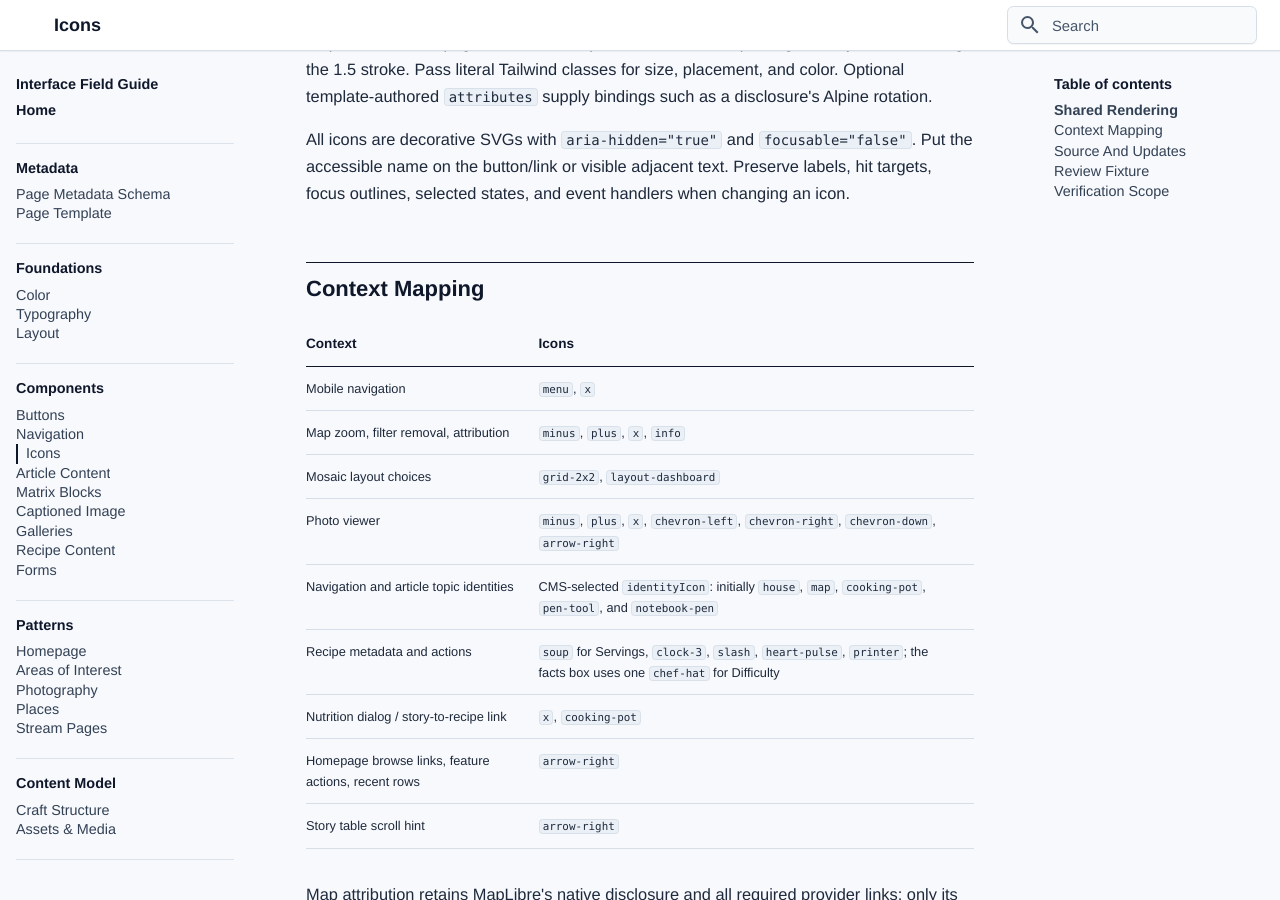
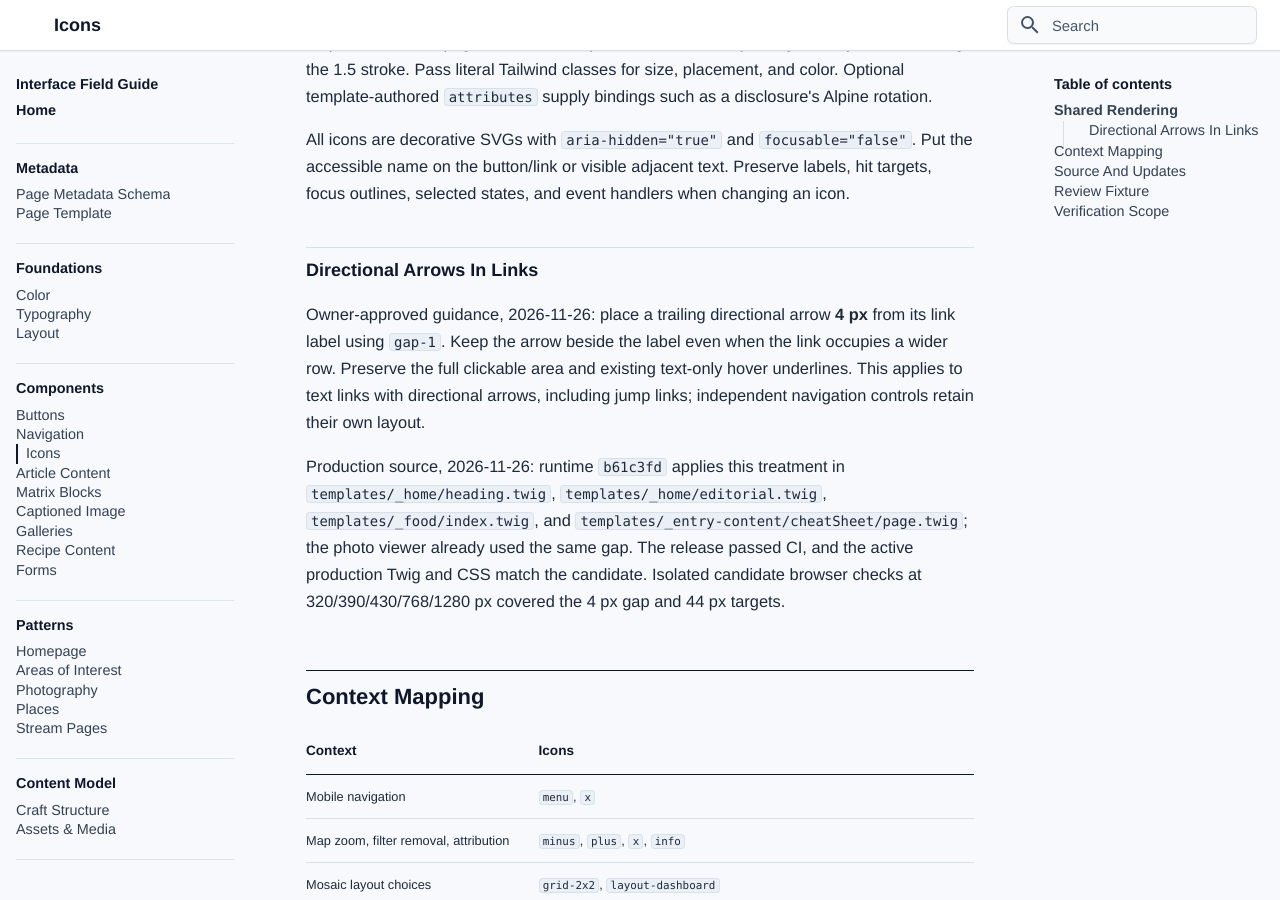
Before and after one commit to bentilden/Design-System, an MkDocs documentation site: the page built from docs/components/icons.md, in a window 1280 px wide and 900 px high, scrolled down 679 px. Built offline with MkDocs 1.6.1 and Material for MkDocs 9.7.7, drawn with Linux system fonts in a browser that asks for light colours; some web fonts are replaced.

Commit message:
Standardize spacing for directional link arrows

```diff
--- a/docs/components/icons.md
+++ b/docs/components/icons.md
@@ -41,6 +41,12 @@ Accepted on 2026-10-17: use **Lucide outline icons with `stroke-width="1.5"`** f
 The helper owns the 24-unit view box, 1.5 stroke, round line caps/joins, `fill="none"`, and `currentColor`. Stroke scales with the icon's displayed size. Its default size is 20 px; contexts use sizes from 12 px compact controls to 28 px viewer navigation. The View post arrow and Details chevron both use 16 px in Neutral 300, with white on hover, beside their 12 px labels; homepage arrows are 18 px in Neutral 700, improving visibility while retaining the 1.5 stroke. Pass literal Tailwind classes for size, placement, and color. Optional template-authored `attributes` supply bindings such as a disclosure's Alpine rotation.
 
 All icons are decorative SVGs with `aria-hidden="true"` and `focusable="false"`. Put the accessible name on the button/link or visible adjacent text. Preserve labels, hit targets, focus outlines, selected states, and event handlers when changing an icon.
+
+### Directional Arrows In Links
+
+Owner-approved guidance, 2026-11-26: place a trailing directional arrow **4 px** from its link label using `gap-1`. Keep the arrow beside the label even when the link occupies a wider row. Preserve the full clickable area and existing text-only hover underlines. This applies to text links with directional arrows, including jump links; independent navigation controls retain their own layout.
+
+Production source, 2026-11-26: runtime `b61c3fd` applies this treatment in `templates/_home/heading.twig`, `templates/_home/editorial.twig`, `templates/_food/index.twig`, and `templates/_entry-content/cheatSheet/page.twig`; the photo viewer already used the same gap. The release passed CI, and the active production Twig and CSS match the candidate. Isolated candidate browser checks at 320/390/430/768/1280 px covered the 4 px gap and 44 px targets.
 
 ## Context Mapping
 
```
Also changed, not shown: docs/patterns/homepage.md (+2 -0 lines).
